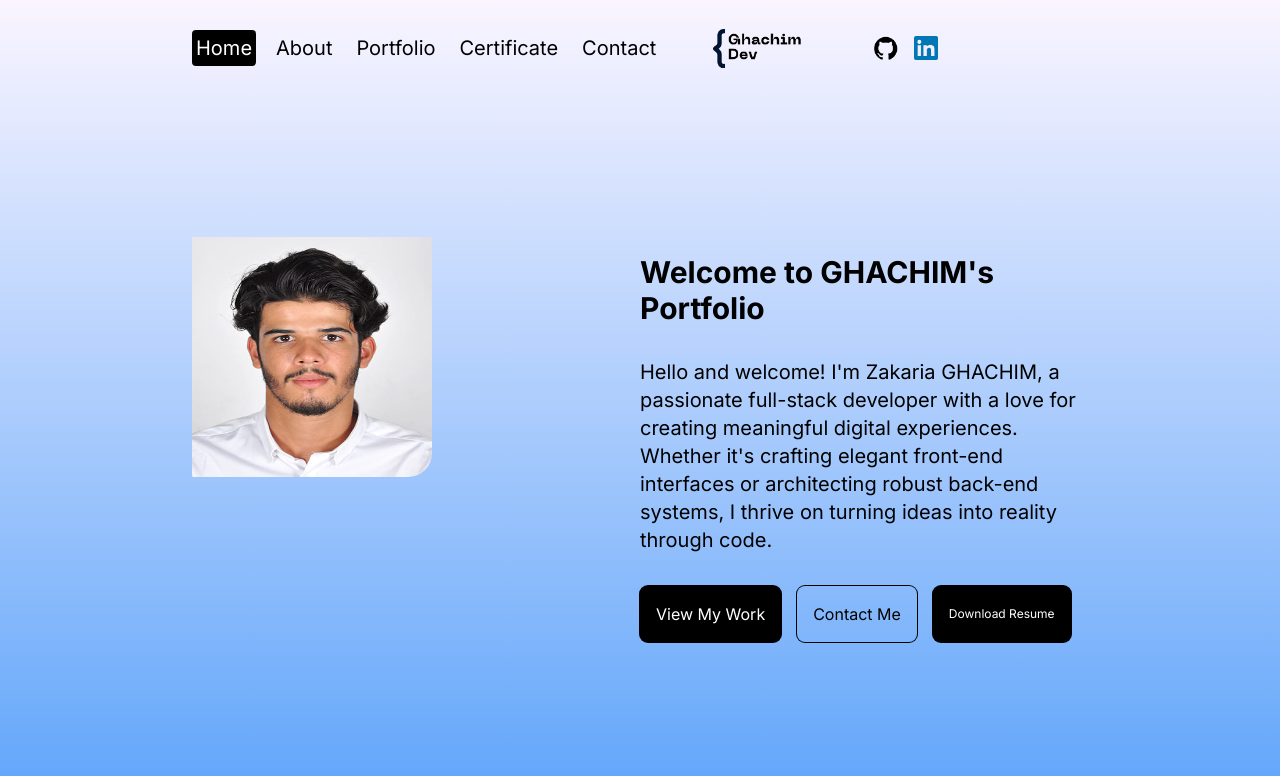
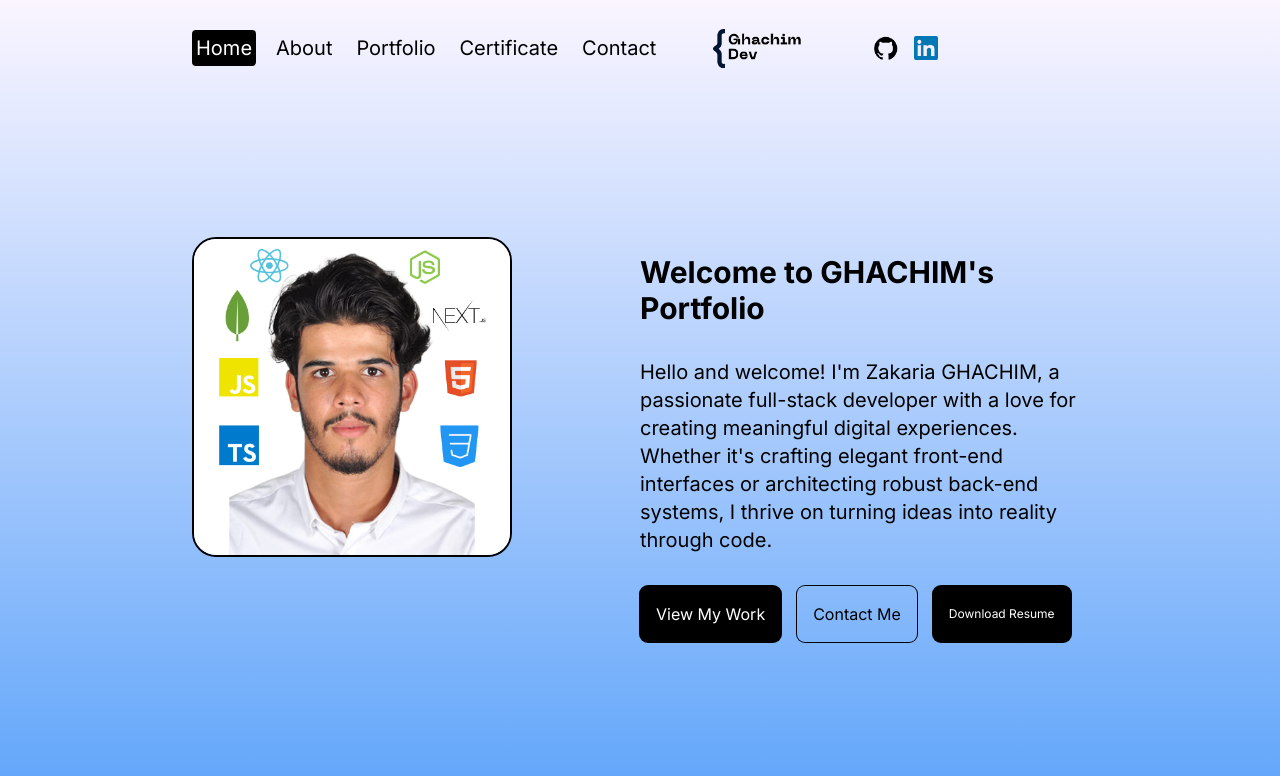
Before and after one commit to theziko1/Ghachim-Portfolio, a Next.js app: page / in a window 1280 px wide. Shown: the top 776 px of the page. Built offline with nearby package versions, Linux system fonts and the light colour scheme.

Commit message:
Update profil image

```diff
--- a/src/app/page.tsx
+++ b/src/app/page.tsx
@@ -17,7 +17,7 @@ export default function Home() {
       <div className=" h-full flex flex-col overflow-hidden lg:flex-row px-4 sm:px-8 md:px-12 lg:px-20 xl:px-48">
         {/* IMAGE CONTAINER */}
         <div className="w-1/2 h-1/3 left-[20%] lg:left-0   lg:h-full relative  lg:top-[20%]">
-        <Image src="/profil.jpg"  alt="profil" width={200} height={200}  className="w-60 h-60 rounded-ee-3xl "  />
+        <Image src="/profil-logo.png"  alt="profil" width={200} height={200}  className="w-50 h-50 md:w-80 md:h-80 border-2 border-black rounded-3xl"  />
         </div>
 
         {/* TEXT CONTAINER */}
```
